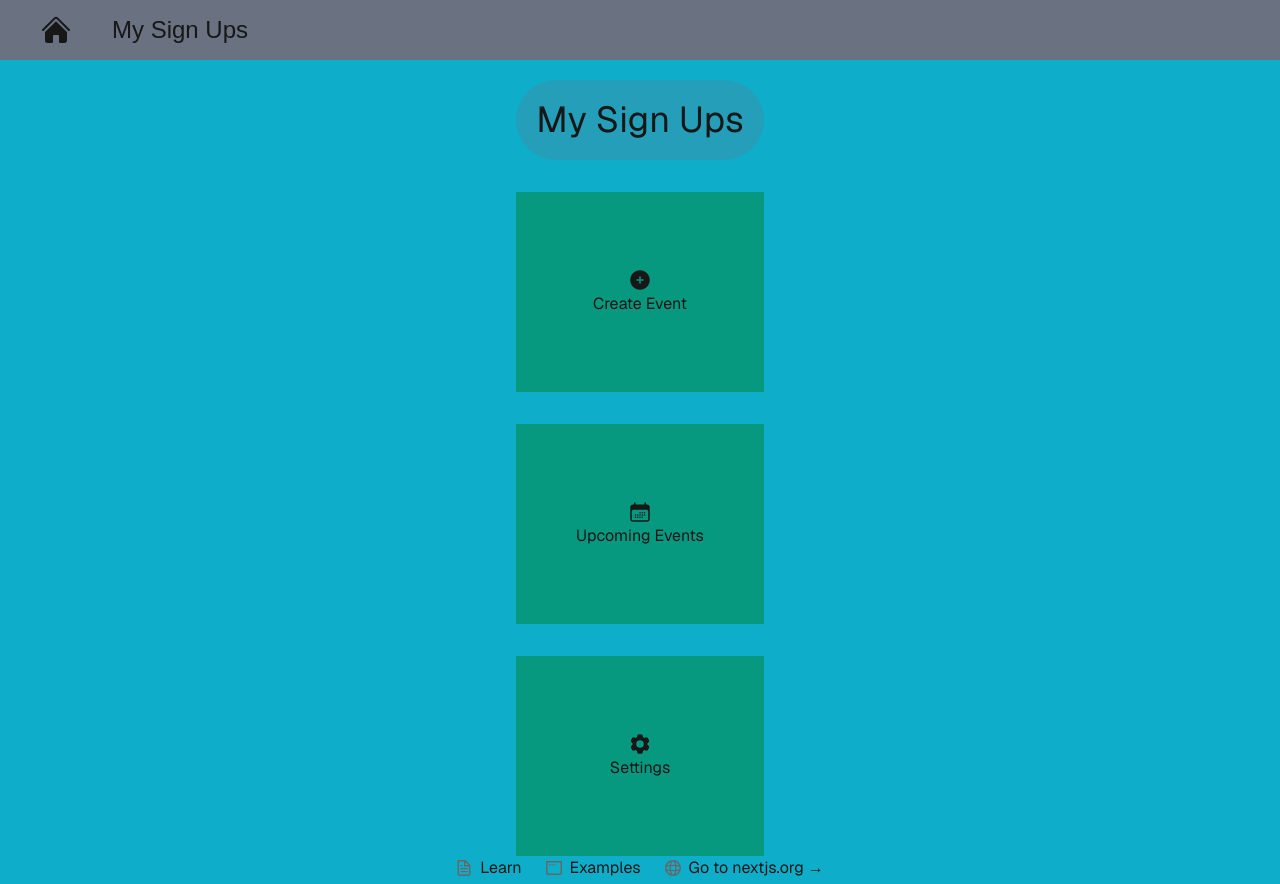
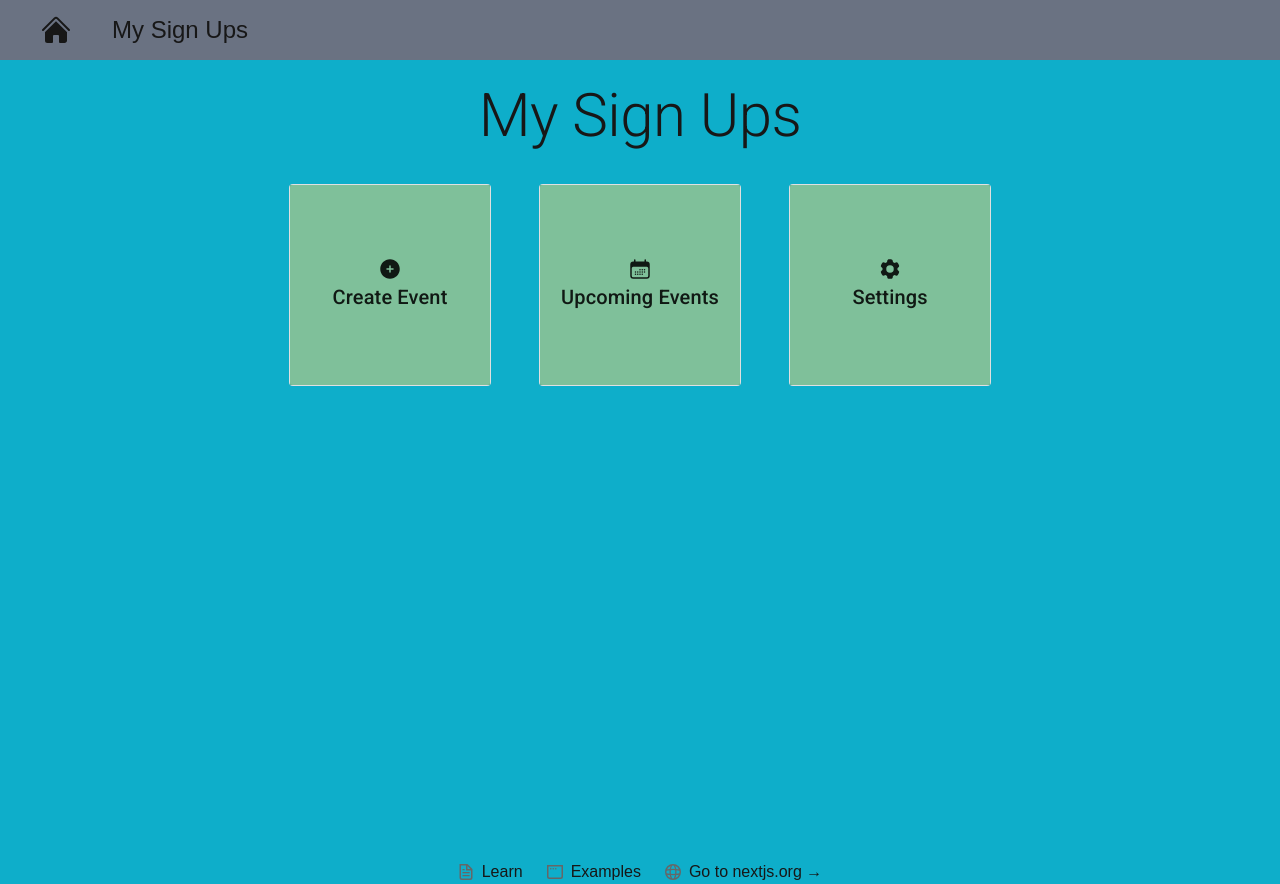
Before and after one commit to BMRich89/MySignUps, a Next.js app in the folder my-sign-ups/: page / in a window 1280 px wide. Built offline with nearby package versions, Linux system fonts and the light colour scheme; what @mui/material-nextjs would draw is missing.

Commit message:
Converted tags to typography

```diff
--- a/my-sign-ups/src/app/create-event/page.tsx
+++ b/my-sign-ups/src/app/create-event/page.tsx
@@ -1,5 +1,6 @@
 'use client'
-import { Button } from "@mui/material"
+import PageWrapper from "@/components/PageWrapper"
+import { Button, InputLabel, TextField } from "@mui/material"
 import { SubmitHandler, useForm } from "react-hook-form"
 
 
@@ -26,25 +27,17 @@ export default function CreateEvent(){
         });
     }
 
-return     <div className="grid grid-rows-[20px_1fr_20px] justify-items-center min-h-screen font-[family-name:var(--font-geist-sans)]">
-          <main className="flex flex-col gap-8 row-start-2  sm:items-start">
-            <div className="rounded-full bg-gray-500/25 p-5">
-              <h1 className="text-4xl">Create Event</h1>
-            </div>
-            <div className="flex flex-col">
+return     <PageWrapper title="Create Event">
                 <form onSubmit={handleSubmit(onSubmit)}>
                     <div className="flex m-3">
-                        <label className="w-3/6">Event Name</label>
-                        <input className="w-3/6 bg-white text-gray-800 rounded-lg px-2" required placeholder="Event Name" {...register("eventName")}/>
+                        <InputLabel className="w-3/6">Event Name</InputLabel>
+                        <TextField  className="w-3/6 bg-white text-gray-800 rounded-lg px-2" required placeholder="Event Name" {...register("eventName")}/>
                     </div>
                     <div className="flex m-3">
-                        <label className="w-3/6">Event Date</label>
-                        <input type="date" required className="w-3/6 bg-white text-gray-800 rounded-lg px-2" placeholder="Event Date" {...register("eventDate")}/>
+                        <InputLabel className="w-3/6">Event Date</InputLabel>
+                        <TextField  type="date" required className="w-3/6 bg-white text-gray-800 rounded-lg px-2" placeholder="Event Date" {...register("eventDate")}/>
                     </div>
                     <Button variant="contained" type="submit" className="w-full h-10 bg-green-500/10 hover:bg-green-500/50 cursor-pointer">Add Event</Button>
                 </form>
-            </div>
-          </main>
-        </div>
-
+            </PageWrapper>
 }
--- a/my-sign-ups/src/app/layout.tsx
+++ b/my-sign-ups/src/app/layout.tsx
@@ -6,6 +6,11 @@ import { AppRouterCacheProvider } from '@mui/material-nextjs/v15-appRouter';
 import { ThemeProvider } from "@mui/material";
 import theme from "./theme";
      {/* https://mui.com/material-ui/integrations/nextjs/?srsltid=AfmBOoq77c2MipSfoRwaJutX6aPQwOV6kbKSGjj-GZrqnO3pnrNViPSA */}
+import '@fontsource/roboto/300.css';
+import '@fontsource/roboto/400.css';
+import '@fontsource/roboto/500.css';
+import '@fontsource/roboto/700.css';
+
 const geistSans = Geist({
   variable: "--font-geist-sans",
   subsets: ["latin"],
--- a/my-sign-ups/src/app/page.tsx
+++ b/my-sign-ups/src/app/page.tsx
@@ -4,12 +4,11 @@ import CreateEventSVG from "@/components/CreateEventSVG";
 import GearSVG from "@/components/GearSVG";
 import LinkButton from "@/components/LinkButton";
 import Image from "next/image";
-import '@fontsource/roboto/300.css';
-import '@fontsource/roboto/400.css';
-import '@fontsource/roboto/500.css';
-import '@fontsource/roboto/700.css';
+
 import { createTheme, ThemeProvider } from '@mui/material/styles';
 import { cyan, purple } from '@mui/material/colors';
+import PageWrapper from "@/components/PageWrapper";
+import { Typography } from "@mui/material";
 
 
 export default function Home() {
@@ -29,25 +28,21 @@ export default function Home() {
 
 
   return (
-    <ThemeProvider theme={theme}>
-    <div className="grid grid-rows-[20px_1fr_20px] justify-items-center min-h-screen font-[family-name:var(--font-geist-sans)]">
-      <main className="flex flex-col gap-8 row-start-2  sm:items-start">
-        <div className="rounded-full bg-gray-500/25 p-5">
-          <h1 className="text-4xl">My Sign Ups</h1>
-        </div>
+    <>
+    <PageWrapper title="My Sign Ups">
           <LinkButton link="/create-event">
             <CreateEventSVG/>
-            <span>Create Event</span>
+            <Typography variant="h6">Create Event</Typography>
           </LinkButton>
           <LinkButton link="/upcoming-events">
             <CalendarSVG/>
-            <span>Upcoming Events</span>
+            <Typography variant="h6">Upcoming Events</Typography>
           </LinkButton>
           <LinkButton link="/settings">
             <GearSVG/>
-            <span>Settings</span>
+            <Typography variant="h6">Settings</Typography>
           </LinkButton>
-      </main>
+        </PageWrapper>
       <footer className="row-start-3 flex gap-6 flex-wrap items-center justify-center">
         <a
           className="flex items-center gap-2 hover:underline hover:underline-offset-4"
@@ -95,7 +90,6 @@ export default function Home() {
           Go to nextjs.org →
         </a>
       </footer>
-    </div>
-    </ThemeProvider>
+    </>
   );
 }
--- a/my-sign-ups/src/app/settings/page.tsx
+++ b/my-sign-ups/src/app/settings/page.tsx
@@ -1,22 +1,17 @@
 'use client'
 
 import CreateEventType from "@/components/CreateEventType"
+import PageWrapper from "@/components/PageWrapper"
 import { Button, Dialog } from "@mui/material"
 
 export default function Settings(){
 
 
-    return <div className="grid grid-rows-[20px_1fr_20px] justify-items-center min-h-screen font-[family-name:var(--font-geist-sans)]">
-    <main className="flex flex-col gap-8 row-start-2  sm:items-start">
-      <div className="rounded-full bg-gray-500/25 p-5">
-        <h1 className="text-4xl">Settings</h1>
-      </div>
-      <div className="flex flex-col">
+    return <PageWrapper title="Settings">
         <Button variant="contained" className="w-full h-10 bg-green-500/10 hover:bg-green-500/50 cursor-pointer">
             Add Event Types
         </Button>
         <CreateEventType/>
-      </div>
-    </main>
-  </div>
+        </PageWrapper>
+
 }
--- a/my-sign-ups/src/app/upcoming-events/page.tsx
+++ b/my-sign-ups/src/app/upcoming-events/page.tsx
@@ -1,7 +1,8 @@
 
 'use client'
 import EventCard from "@/components/EventCard"
-import { Button } from "@mui/material"
+import PageWrapper from "@/components/PageWrapper"
+import { Backdrop, Button, Card, CircularProgress, Container, Skeleton } from "@mui/material"
 import { useEffect, useState } from "react"
 import { SubmitHandler, useForm } from "react-hook-form"
 
@@ -14,27 +15,34 @@ type EventInfo =  {
 export default function UpcomingEvents(){
 
 
-      const [events,setEvents] = useState<EventInfo[]>([]);
+    const [events,setEvents] = useState<EventInfo[]>([]);
 
-  useEffect(() => {
+    const [loading, setLoading] = useState(true);
+
+    useEffect(() => {
+      setLoading(true);
       fetch("/api/events", {
         method: "GET",
-    }).then((res) => res.json()).then((ev) => {setEvents(ev)});
+      })
+        .then((res) => res.json())
+        .then((ev) => {
+          setEvents(ev);
+          setLoading(false);
+        });
+    }, []);
 
-  }, [])
+    if (loading) {
+      return <PageWrapper title="Upcoming Events">
+        <Backdrop open={loading}>
+          <CircularProgress />
+        </Backdrop>
+      </PageWrapper>
+    }
+return <PageWrapper title="Upcoming Events">
+              {events.map((ev) => (
+                <EventCard key={`${ev.eventName}_${ev.eventDate}`} EventName={ev.eventName} EventDate={ev.eventDate} />
+              ))}
+        </PageWrapper>
 
 
-return     <div className="grid grid-rows-[20px_1fr_20px] justify-items-center min-h-screen font-[family-name:var(--font-geist-sans)]">
-          <main className="flex flex-col gap-8 row-start-2  sm:items-start">
-            <div className="rounded-full bg-gray-500/25 p-5">
-              <h1 className="text-4xl">Create Event</h1>
-            </div>
-            <div className="flex flex-col">
-            {
-                events.map((ev) => <EventCard EventName={ev.eventName} EventDate={ev.eventDate}/>)
-            }
-            </div>
-          </main>
-        </div>
-
 }
--- a/my-sign-ups/src/components/LinkButton.tsx
+++ b/my-sign-ups/src/components/LinkButton.tsx
@@ -1,5 +1,8 @@
 
 'use client'
+
+import { Paper } from "@mui/material"
+
 type LinkButtonProps = {
     link: string,
     children: React.ReactNode
@@ -7,9 +10,9 @@ type LinkButtonProps = {
 
 
 export default function LinkButton({ link, children }: LinkButtonProps) {
-    return <div className="w-full">
-    <a href={link} className="flex flex-col w-full h-50 bg-green-700/50 items-center justify-center">
+    return <Paper variant="outlined" className="w-full">
+    <a href={link} className="flex flex-col w-50 h-50 bg-green-700/50 items-center justify-center">
             {children}
     </a>
-    </div>
+    </Paper>
 }
--- /dev/null
+++ b/my-sign-ups/src/components/PageWrapper.tsx
@@ -0,0 +1,24 @@
+import { Typography } from "@mui/material";
+
+type PageWrapperProps = {
+    title: string;
+    children: React.ReactNode;
+}
+
+
+export default function PageWrapper({ title,children }: PageWrapperProps) {
+  return (
+    <div className="grid grid-rows-[20px_1fr_20px] justify-center min-h-screen font-[family-name:var(--font-geist-sans)]">
+              <main className="flex flex-col gap-8 row-start-2 items-center w-full">
+                <div>
+                    <Typography variant="h2" component="h1">
+                        {title}
+                    </Typography>
+                </div>
+                <div className="flex flex-row gap-12 w-full max-w-4xl justify-center">
+                    {children}
+                </div>
+              </main>
+            </div>
+  );
+}
```
Lines whose indentation alone changed are shown as unchanged.
